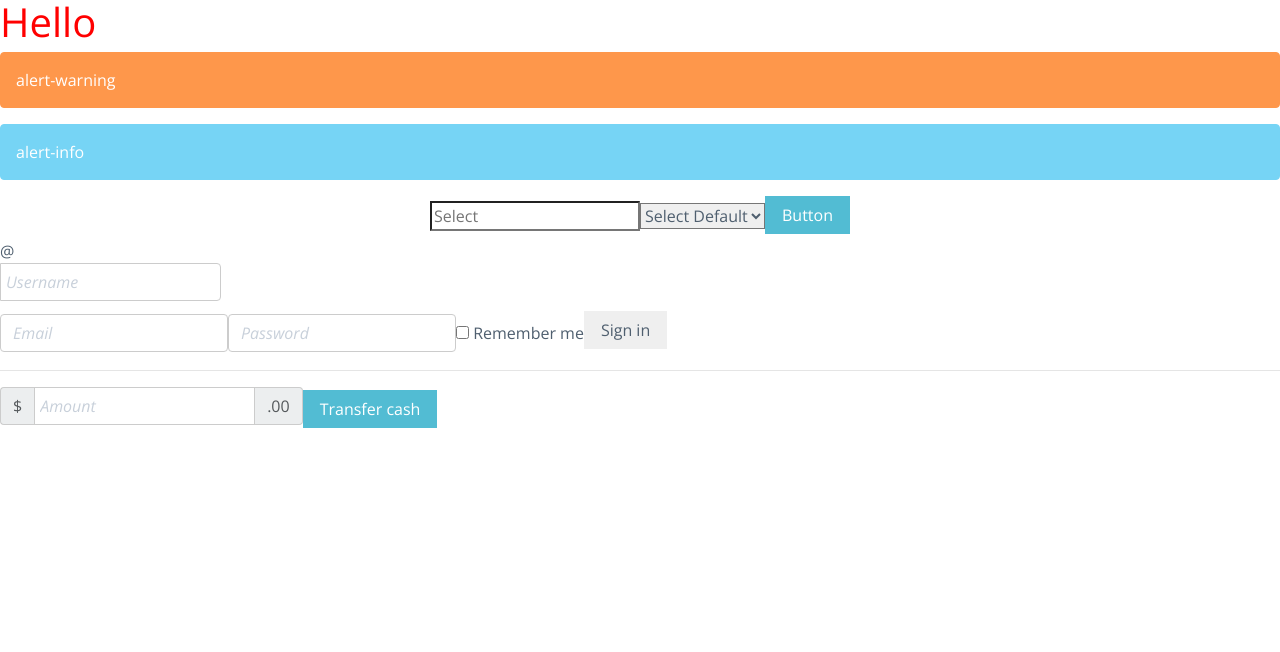
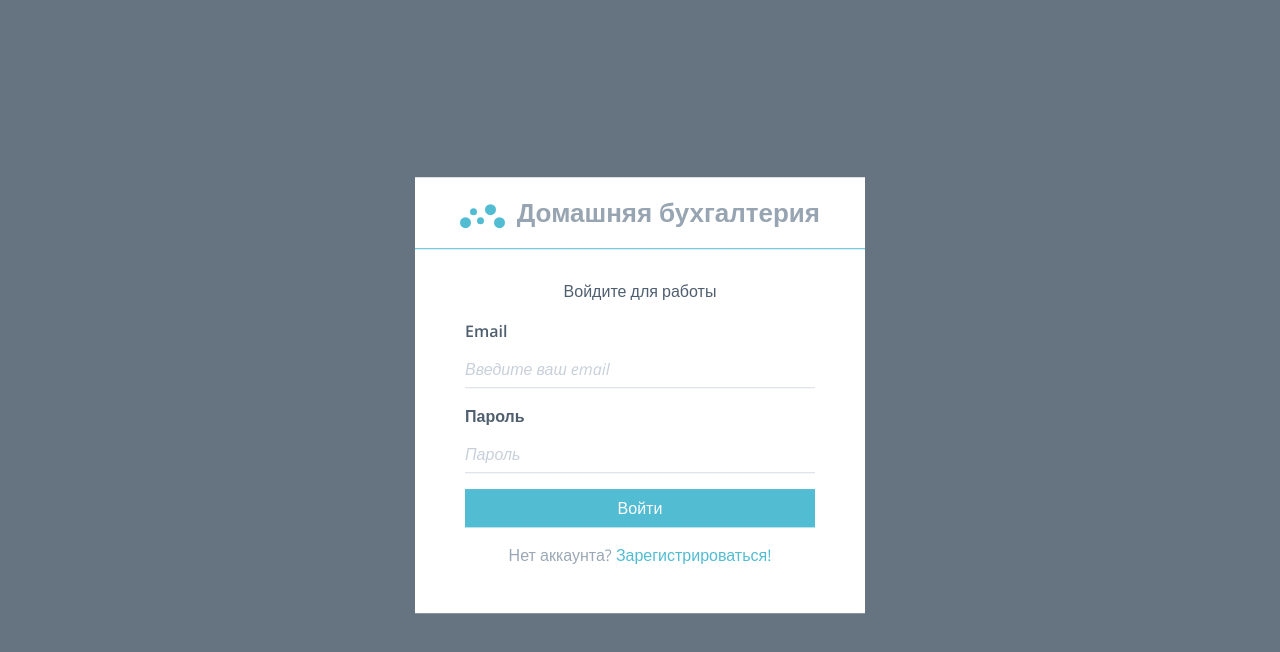
Before and after one commit to Malleus-Sasha/balance-money-ng, an Angular app: page /login in a window 1280 px wide. Shown: the top 652 px of the page. Built offline with nearby package versions, Linux system fonts and the light colour scheme.

Commit message:
[bm-auth] router Login and Registration review: myself

```diff
--- a/src/app/app.component.html
+++ b/src/app/app.component.html
@@ -1,51 +1 @@
-<h1>{{title}}</h1>
-
-<div class="alert alert-warning" role="alert">alert-warning</div>
-
-<div class="alert alert-info" role="alert">alert-info</div>
-
-<div class="btn-group-center">
-    <input type="text" placeholder="Select">
-    <select name="" id="">
-        <option value="1">Select Default</option>
-        <option value="2">Hello Book</option>
-    </select>
-    <button class="btn btn-primary">Button</button>
-</div>
-
-<div class="input-group mb-3">
-    <div class="input-group-prepend">
-        <span class="input-group-text" id="basic-addon1">@</span>
-    </div>
-    <input type="text" class="form-control" placeholder="Username" aria-label="Username" aria-describedby="basic-addon1">
-</div>
-
-
-<form class="form-inline">
-    <div class="form-group">
-        <label class="sr-only" for="exampleInputEmail3">Email address</label>
-        <input type="email" class="form-control" id="exampleInputEmail3" placeholder="Email">
-    </div>
-    <div class="form-group">
-        <label class="sr-only" for="exampleInputPassword3">Password</label>
-        <input type="password" class="form-control" id="exampleInputPassword3" placeholder="Password">
-    </div>
-    <div class="checkbox">
-        <label>
-            <input type="checkbox"> Remember me
-        </label>
-    </div>
-    <button type="submit" class="btn btn-default">Sign in</button>
-</form>
-<hr>
-<form class="form-inline">
-    <div class="form-group">
-        <label class="sr-only" for="exampleInputAmount">Amount (in dollars)</label>
-        <div class="input-group">
-            <div class="input-group-addon">$</div>
-            <input type="text" class="form-control" id="exampleInputAmount" placeholder="Amount">
-            <div class="input-group-addon">.00</div>
-        </div>
-    </div>
-    <button type="submit" class="btn btn-primary">Transfer cash</button>
-</form>
+<router-outlet></router-outlet>
--- a/src/app/app.module.ts
+++ b/src/app/app.module.ts
@@ -1,12 +1,11 @@
-
-
 import { BrowserModule } from '@angular/platform-browser';
 import { NgModule } from '@angular/core';
-
 
 import { AppComponent } from './app.component';
 
 import { AuthModule } from './auth/auth.module';
+import { AppRoutingModule } from './app-routing.module';
+
 
 @NgModule({
   declarations: [
@@ -17,6 +16,7 @@
     // FormsModule,
     // HttpModule,
     AuthModule,
+    AppRoutingModule
   ],
   providers: [],
   bootstrap: [AppComponent]
--- a/src/app/auth/auth.component.html
+++ b/src/app/auth/auth.component.html
@@ -0,0 +1,21 @@
+<div class="auth">
+    <div class="auth-container">
+        <div class="card">
+            <header class="auth-header">
+                <h1 class="auth-title">
+                    <div class="logo">
+                        <span class="l l1"></span>
+                        <span class="l l2"></span>
+                        <span class="l l3"></span>
+                        <span class="l l4"></span>
+                        <span class="l l5"></span>
+                    </div>
+                    Домашняя бухгалтерия
+                </h1>
+            </header>
+            <div class="auth-content">
+                <router-outlet></router-outlet>
+            </div>
+        </div>
+    </div>
+</div>
--- a/src/app/auth/auth.component.ts
+++ b/src/app/auth/auth.component.ts
@@ -1,10 +1,16 @@
-import { Component } from '@angular/core';
+import { Component, OnInit } from '@angular/core';
+import { Router } from '@angular/router';
 
 @Component({
     selector: 'bm-auth',
     templateUrl: './auth.component.html'
 })
 
-export class AuthComponent {
+export class AuthComponent implements OnInit {
 
+    constructor(private router: Router) {}
+
+    ngOnInit() {
+        this.router.navigate(['/login']);
+    }
 }
--- a/src/app/auth/auth.module.ts
+++ b/src/app/auth/auth.module.ts
@@ -4,12 +4,14 @@
 import { AuthComponent } from './auth.component';
 import { LoginComponent } from './login/login.component';
 import { RegistrationComponent } from './registration/registration.component';
+import { AuthRoutingModule } from './auth-routing.module';
 
 
 @NgModule({
     declarations: [LoginComponent, RegistrationComponent, AuthComponent],
     imports: [
-        CommonModule
+        CommonModule,
+        AuthRoutingModule
     ]
 })
 
--- a/src/app/auth/login/login.component.html
+++ b/src/app/auth/login/login.component.html
@@ -1,3 +1,20 @@
-<p>
-  login works!
-</p>
+<p class="text-xs-center">Войдите для работы</p>
+<form>
+    <div class="form-group">
+        <label for="email">Email</label>
+        <input type="text" class="form-control underlined" id="email" placeholder="Введите ваш email">
+    </div>
+    <div class="form-group">
+        <label for="password">Пароль</label>
+        <input type="password" class="form-control underlined" id="password" placeholder="Пароль">
+    </div>
+    <div class="form-group">
+        <button type="submit" class="btn btn-block btn-primary">Войти</button>
+    </div>
+    <div class="form-group">
+        <p class="text-muted text-xs-center">
+            Нет аккаунта?
+            <a href="#">Зарегистрироваться!</a>
+        </p>
+    </div>
+</form>
--- a/src/app/auth/registration/registration.component.html
+++ b/src/app/auth/registration/registration.component.html
@@ -1,3 +1,35 @@
-<p>
-  registration works!
-</p>
+<p class="text-xs-center">
+  Регистрация для получения доступа</p>
+<form>
+  <div class="form-group">
+    <label for="email">Email</label>
+    <input type="text" class="form-control underlined" id="email" placeholder="Введите email">
+  </div>
+  <div class="form-group has-error">
+    <label for="password">Пароль</label>
+    <input type="password" class="form-control underlined" id="password" placeholder="Введите пароль">
+    <span class="form-help-text">Error message.</span>
+  </div>
+  <div class="form-group has-success">
+    <label for="name">Имя</label>
+    <input type="text" class="form-control underlined" id="name" placeholder="Введите имя">
+    <span class="form-help-text">Success message.</span>
+  </div>
+  <div class="form-group">
+    <label for="agree">
+      <input class="checkbox" id="agree" type="checkbox">
+      <span>Согласен с правилами</span>
+    </label>
+  </div>
+  <div class="form-group">
+    <button type="submit" class="btn btn-block btn-primary">Зарегистрироваться</button>
+  </div>
+  <div class="form-group">
+    <p class="text-muted text-xs-center">
+      Уже есть аккаунт?
+      <a href="#">
+        Войти!
+      </a>
+    </p>
+  </div>
+</form>
--- a/src/index.html
+++ b/src/index.html
@@ -2,10 +2,11 @@
 <html lang="en">
 <head>
   <meta charset="utf-8">
-  <title>BalanceMoney</title>
+  <title>Домашняя бухгалтерия | Вход</title>
   <base href="/">
 
   <meta name="viewport" content="width=device-width, initial-scale=1">
+  <meta http-equiv="x-ua-compatible" content="ie=edge">
   <link rel="icon" type="image/x-icon" href="favicon.ico">
 </head>
 <body>
```
Also changed, not shown: src/app/app-routing.module.ts (added, +13 -0 lines), src/app/auth/auth-routing.module.ts (added, +21 -0 lines).
